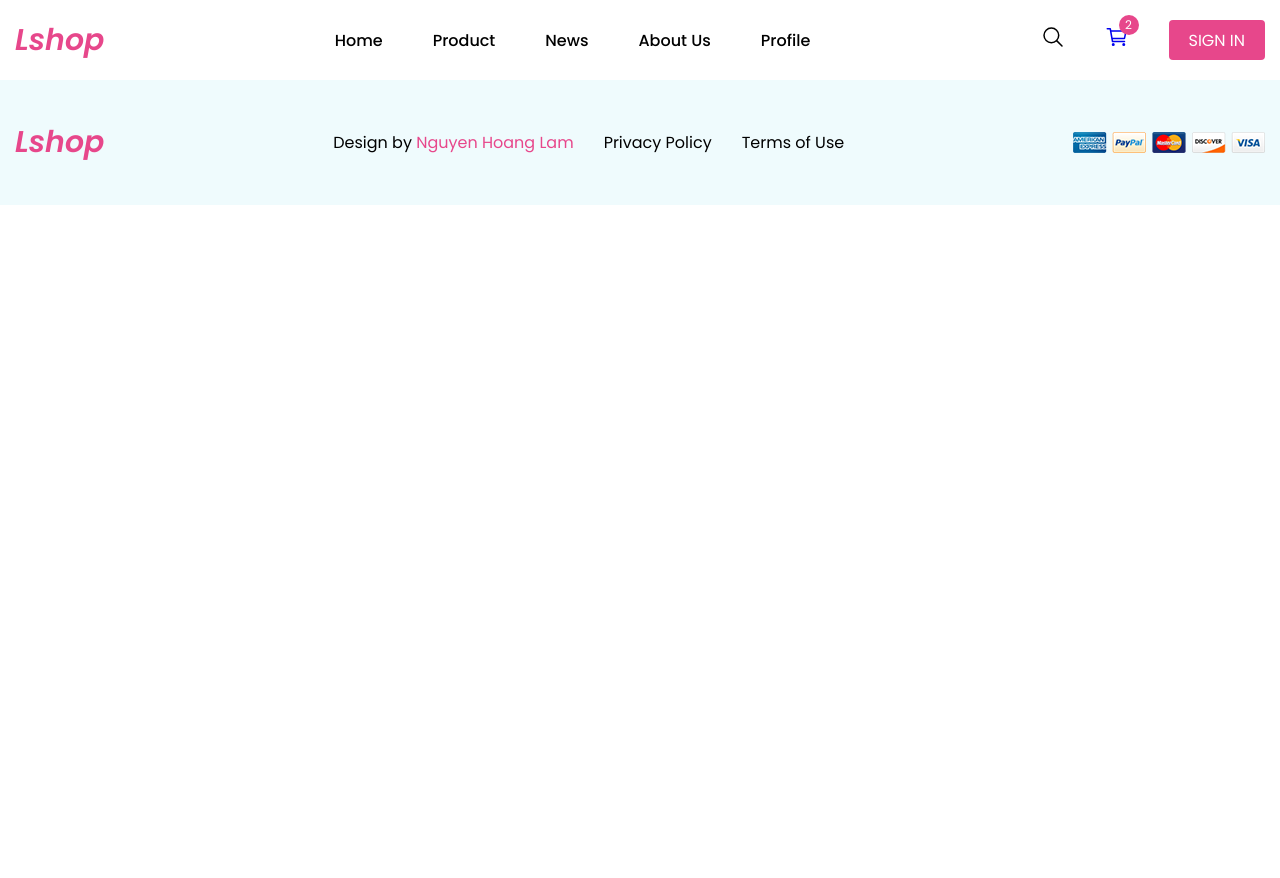
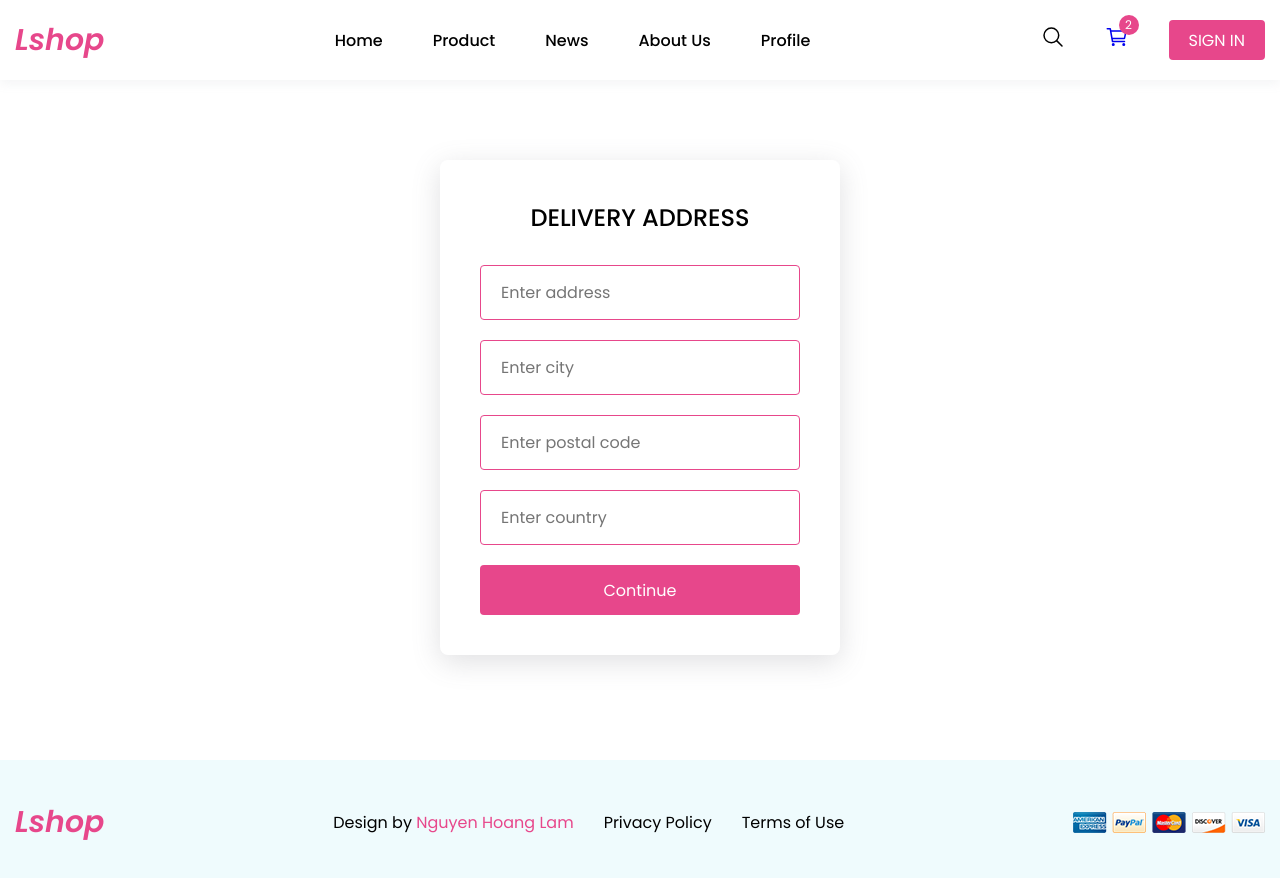
Before and after one commit to lamhoang1256/flower-shopping, a React (Create React App) app: page /shipping in a window 1280 px wide. Shown: the top 878 px of the page. Before the commit the page ends 800 px from the top, so only its background shows below. Built offline with nearby package versions, Linux system fonts and the light colour scheme.

Commit message:
completed Shipping page

```diff
--- a/src/App.js
+++ b/src/App.js
@@ -11,6 +11,7 @@ import { Profile } from "./Pages/Profile/Profile";
 import { Footer } from "./Components/Footer/Footer";
 
 import "./Sass/app.scss";
+import { Shipping } from "./Pages/Shipping/Shipping";
 
 function App() {
   return (
@@ -25,6 +26,7 @@ function App() {
         <Route path='/product' element={<Product></Product>} exact></Route>
         <Route path='/cart' element={<Cart></Cart>} exact></Route>
         <Route path='/profile' element={<Profile></Profile>} exact></Route>
+        <Route path='/shipping' element={<Shipping></Shipping>} exact></Route>
         <Route path='/checkout' element={<Checkout></Checkout>} exact></Route>
       </Routes>
       <Footer></Footer>
--- a/src/Pages/Home/home.scss
+++ b/src/Pages/Home/home.scss
@@ -112,6 +112,9 @@
   }
   &__content {
     max-width: 500px;
+    @media screen and (max-width: 767.98px) {
+      max-width: 100%;
+    }
   }
   &__title {
     font-weight: 500;
--- /dev/null
+++ b/src/Pages/Shipping/Shipping.jsx
@@ -0,0 +1,23 @@
+import React from "react";
+import "./shipping.scss";
+
+export const Shipping = () => {
+  return (
+    <div className='shipping'>
+      <div className='container'>
+        <div className='shipping__container'>
+          <form className='shipping__form'>
+            <h2 className='shipping__heading'>DELIVERY ADDRESS</h2>
+            <input type='text' placeholder='Enter address' className='shipping__input' />
+            <input type='text' placeholder='Enter city' className='shipping__input' />
+            <input type='text' placeholder='Enter postal code' className='shipping__input' />
+            <input type='text' placeholder='Enter country' className='shipping__input' />
+            <button type='submit' className='shipping__submit button button__primary'>
+              Continue
+            </button>
+          </form>
+        </div>
+      </div>
+    </div>
+  );
+};
--- /dev/null
+++ b/src/Pages/Shipping/shipping.scss
@@ -0,0 +1,35 @@
+@import "../../Sass/variable";
+.shipping {
+  &__container {
+    min-height: 600px;
+  }
+  &__form {
+    width: 400px;
+    margin: 80px auto 0;
+    padding: 40px;
+    box-shadow: rgba(100, 100, 111, 0.2) 0px 7px 29px 0px;
+    border-radius: 8px;
+    @media screen and (max-width: 767.98px) {
+      width: 100%;
+      padding: 40px 20px;
+    }
+  }
+  &__heading {
+    text-align: center;
+    font-weight: 500;
+    margin-bottom: 20px;
+  }
+  &__input {
+    margin: 10px 0;
+    height: 55px;
+    border-radius: 4px;
+    width: 100%;
+    padding: 0 20px;
+    border: 1px solid $pink-color;
+  }
+  &__submit.button {
+    margin-top: 10px;
+    height: 50px;
+    width: 100%;
+  }
+}
```
Also changed, not shown: 1 other file (tests, documents, lock files or other folders).
